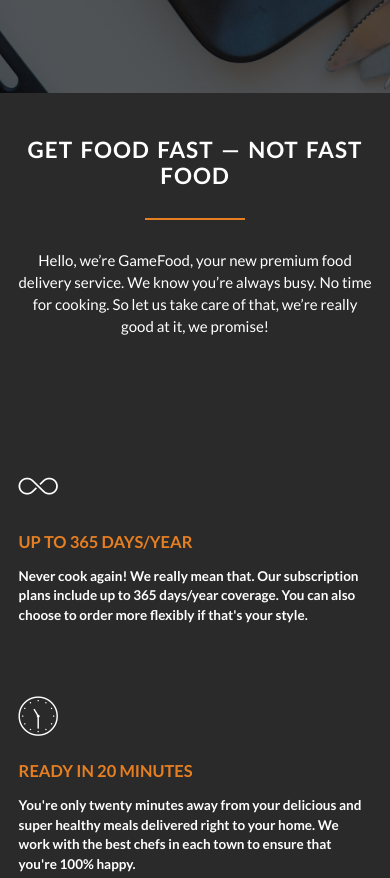
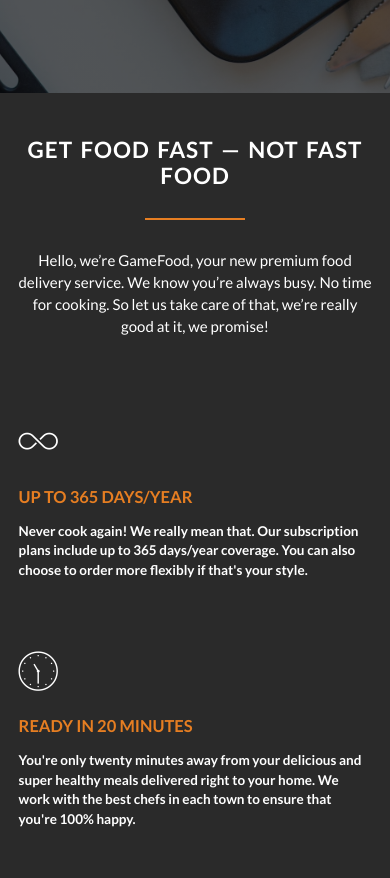
Before and after one commit to GameOverTM0289/GameOverTM0289.github.io, a plain HTML site: page GameFood/index.html in a window 390 px wide. Shown: the part 751-1629 px from the top of the page. Drawn offline with nearby package versions, Linux system fonts and the light colour scheme; files whose address does not match are found by name.

Commit message:
Update queries.css

```diff
--- a/GameFood/resources/css/queries.css
+++ b/GameFood/resources/css/queries.css
@@ -19,7 +19,7 @@
 @media only screen and (max-width: 1023px) {
         body { font-size: 16px; }
         section.section-meal {padding-top: 0; width: 100%;}
-        div.row { padding-bottom: 50px;
+        div.row { padding-bottom: 5px;
             }
         .long-copy {
         width: 80%; /* 100% minus 80% = 20% pjestim 2 = 10% left and 10 right */
```
